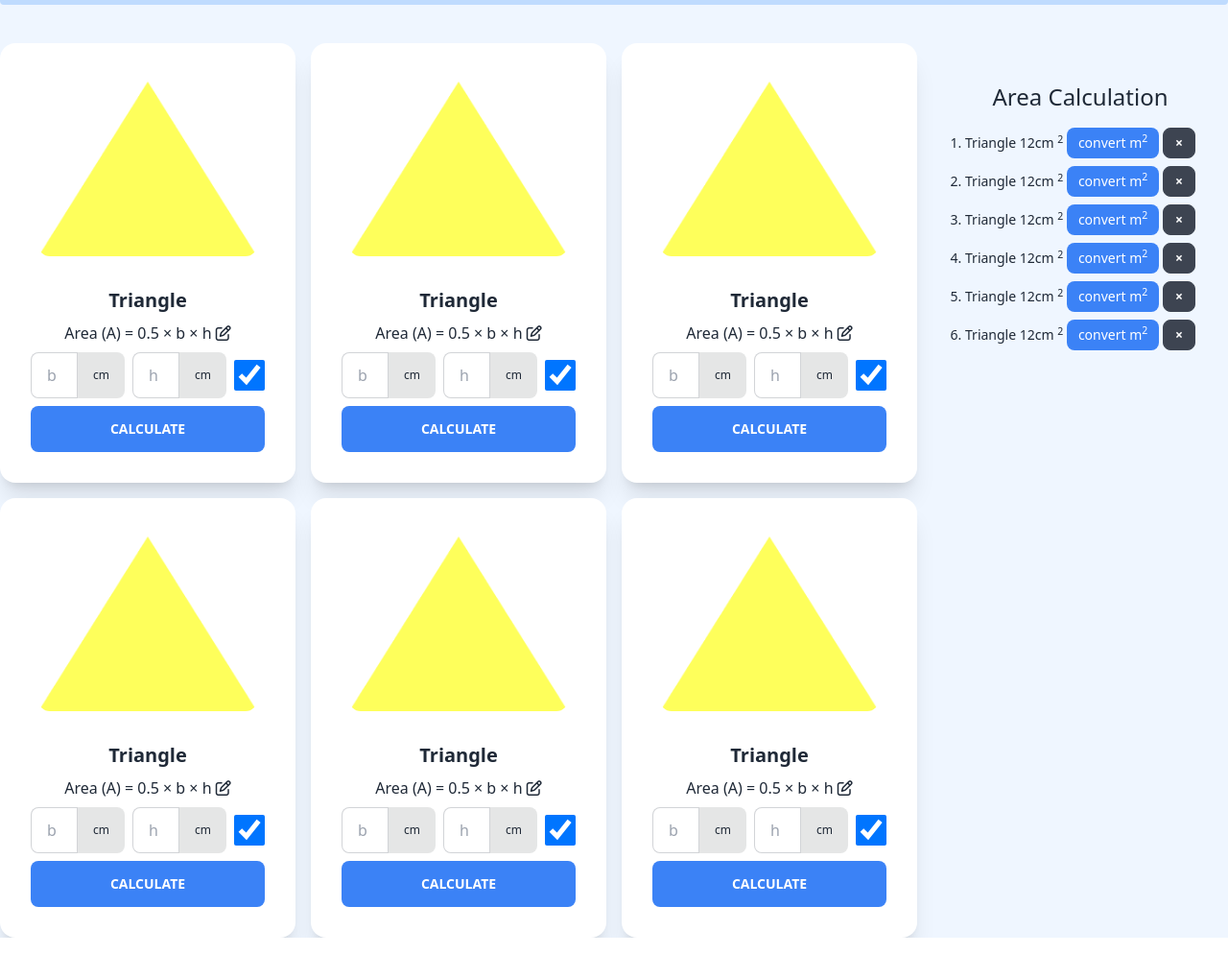
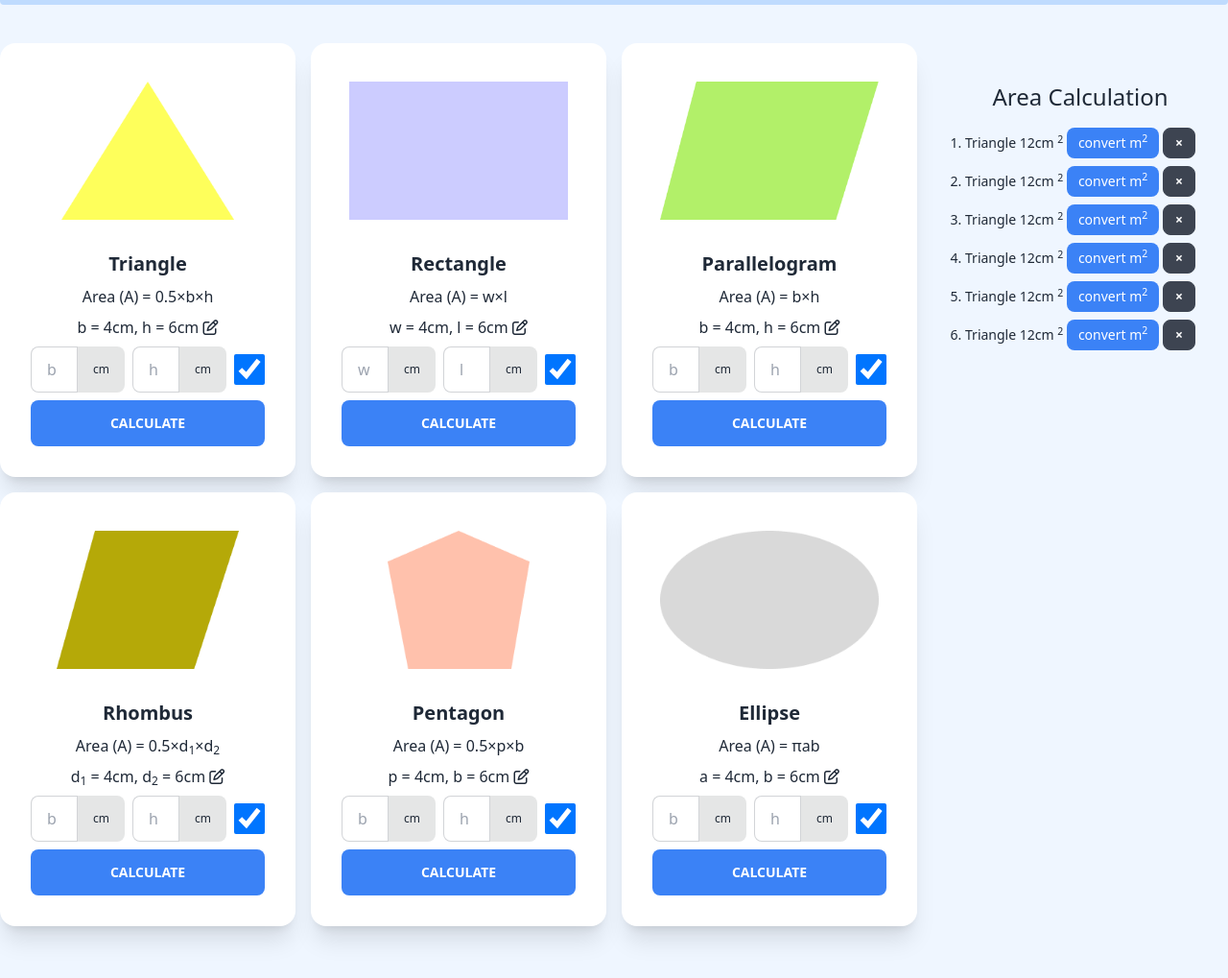
Before and after one commit to aburaihan8715/geometry-genius, a website: page public/index.html in a window 1280 px wide. Shown: the part 67-1086 px from the top of the page at 96% size. Before the commit the page ends 1044 px from the top, so only its background shows below. Drawn offline with Linux system fonts and the light colour scheme.

Commit message:
triangle calculation done

```diff
--- a/public/index.html
+++ b/public/index.html
@@ -37,17 +37,194 @@
     <main class="">
       <div class="max-w-7xl mx-auto">
         <div class="grid grid-cols-1 sm:grid-cols-2 md:grid-cols-3 lg:grid-cols-4 gap-4">
-          <!-- triangle 1-->
+          <!-- triangle-->
           <div
             class="card bg-base-100 shadow-xl sm:col-start-1 sm:col-end-2 sm:row-start-1 sm:row-end-2 md:col-start-1 md:col-end-2 md:row-start-1 md:row-end-2 lg:col-start-1 lg:col-end-2 lg:row-start-1 lg:row-end-2"
           >
             <figure class="px-10 pt-10">
-              <img src="/public/assets/images/triangle.png" alt="triangle" class="rounded-xl" />
+              <img src="/public/assets/images/triangle.png" alt="triangle" class="h-36" />
             </figure>
-            <div class="card-body items-center text-center">
+            <div class="card-body justify-between items-center text-center">
               <h2 class="card-title">Triangle</h2>
+              <div>Area (A) = 0.5&times;b&times;h</div>
               <div>
-                Area (A) = <span>0.5 </span>&times <span>b</span> &times<span> h</span> <span><i class="fa-regular fa-pen-to-square"></i></span>
+                b = <span id="triangle-base-number">4</span>cm, h = <span id="triangle-height-number">6</span>cm <button><i class="fa-regular fa-pen-to-square"></i></button>
+              </div>
+              <div class="flex justify-center items-center gap-2">
+                <div class="form-control">
+                  <label class="input-group input-group-xs">
+                    <input id="triangle-base-input" type="text" placeholder="b" class="input input-bordered w-full" />
+                    <span>cm</span>
+                  </label>
+                </div>
+                <div class="form-control">
+                  <label class="input-group input-group-xs">
+                    <input id="triangle-height-input" type="text" placeholder="h" class="input input-bordered w-full" />
+                    <span>cm</span>
+                  </label>
+                </div>
+                <div class="flex items-center">
+                  <input type="checkbox" checked="checked" class="checked:bg-blue-500 checkbox-lg border-none" />
+                </div>
+              </div>
+              <div class="card-actions w-full">
+                <button id="triangle-btn" class="btn bg-blue-500 hover:bg-blue-700 border-none w-full">Calculate</button>
+              </div>
+            </div>
+          </div>
+
+          <!-- rectangle-->
+          <div
+            class="card bg-base-100 shadow-xl sm:col-start-1 sm:col-end-2 sm:row-start-2 sm:row-end-2 md:col-start-2 md:col-end-3 md:row-start-1 md:row-end-2 lg:col-start-2 lg:col-end-3 lg:row-start-1 lg:row-end-2"
+          >
+            <figure class="px-10 pt-10">
+              <img src="/public/assets/images/rectangle.png" alt="triangle" class="h-36" />
+            </figure>
+            <div class="card-body justify-between items-center text-center">
+              <h2 class="card-title">Rectangle</h2>
+              <div>Area (A) = w&times;l</div>
+              <div>
+                w = 4cm, l = 6cm <button><i class="fa-regular fa-pen-to-square"></i></button>
+              </div>
+              <div class="flex justify-center items-center gap-2">
+                <div class="form-control">
+                  <label class="input-group input-group-xs">
+                    <input type="text" placeholder="w" class="input input-bordered w-full" />
+                    <span>cm</span>
+                  </label>
+                </div>
+                <div class="form-control">
+                  <label class="input-group input-group-xs">
+                    <input type="text" placeholder="l" class="input input-bordered w-full" />
+                    <span>cm</span>
+                  </label>
+                </div>
+                <div class="flex items-center">
+                  <input type="checkbox" checked="checked" class="checked:bg-blue-500 checkbox-lg border-none" />
+                </div>
+              </div>
+              <div class="card-actions w-full">
+                <button class="btn bg-blue-500 hover:bg-blue-700 border-none w-full">Calculate</button>
+              </div>
+            </div>
+          </div>
+          <!-- parallelogram-->
+          <div
+            class="card bg-base-100 shadow-xl sm:col-start-1 sm:col-end-2 sm:row-start-3 sm:row-end-4 md:col-start-1 md:col-end-2 md:row-start-2 md:row-end-3 lg:col-start-3 lg:col-end-4 lg:row-start-1 lg:row-end-2"
+          >
+            <figure class="px-10 pt-10">
+              <img src="/public/assets/images/parallelogram.png" alt="triangle" class="h-36" />
+            </figure>
+            <div class="card-body justify-between items-center text-center">
+              <h2 class="card-title">Parallelogram</h2>
+              <div>Area (A) = b&times;h</div>
+              <div>
+                b = 4cm, h = 6cm <button><i class="fa-regular fa-pen-to-square"></i></button>
+              </div>
+              <div class="flex justify-center items-center gap-2">
+                <div class="form-control">
+                  <label class="input-group input-group-xs">
+                    <input type="text" placeholder="b" class="input input-bordered w-full" />
+                    <span>cm</span>
+                  </label>
+                </div>
+                <div class="form-control">
+                  <label class="input-group input-group-xs">
+                    <input type="text" placeholder="h" class="input input-bordered w-full" />
+                    <span>cm</span>
+                  </label>
+                </div>
+                <div class="flex items-center">
+                  <input type="checkbox" checked="checked" class="checked:bg-blue-500 checkbox-lg border-none" />
+                </div>
+              </div>
+              <div class="card-actions w-full">
+                <button class="btn bg-blue-500 hover:bg-blue-700 border-none w-full">Calculate</button>
+              </div>
+            </div>
+          </div>
+          <!-- rhombus-->
+          <div
+            class="card bg-base-100 shadow-xl sm:col-start-1 sm:col-end-2 sm:row-start-4 sm:row-end-5 md:col-start-2 md:col-end-3 md:row-start-2 md:row-end-3 lg:col-start-1 lg:col-end-2 lg:row-start-2 lg:row-end-3"
+          >
+            <figure class="px-10 pt-10">
+              <img src="/public/assets/images/rhombus.png" alt="triangle" class="h-36" />
+            </figure>
+            <div class="card-body justify-between items-center text-center">
+              <h2 class="card-title">Rhombus</h2>
+              <div>Area (A) = 0.5&times;d<sub>1</sub>&times;d<sub>2</sub></div>
+              <div>
+                d<sub>1</sub> = 4cm, d<sub>2</sub> = 6cm <button><i class="fa-regular fa-pen-to-square"></i></button>
+              </div>
+              <div class="flex justify-center items-center gap-2">
+                <div class="form-control">
+                  <label class="input-group input-group-xs">
+                    <input type="text" placeholder="b" class="input input-bordered w-full" />
+                    <span>cm</span>
+                  </label>
+                </div>
+                <div class="form-control">
+                  <label class="input-group input-group-xs">
+                    <input type="text" placeholder="h" class="input input-bordered w-full" />
+                    <span>cm</span>
+                  </label>
+                </div>
+                <div class="flex items-center">
+                  <input type="checkbox" checked="checked" class="checked:bg-blue-500 checkbox-lg border-none" />
+                </div>
+              </div>
+              <div class="card-actions w-full">
+                <button class="btn bg-blue-500 hover:bg-blue-700 border-none w-full">Calculate</button>
+              </div>
+            </div>
+          </div>
+          <!-- pentagon -->
+          <div
+            class="card bg-base-100 shadow-xl sm:col-start-1 sm:col-end-2 sm:row-start-5 sm:row-end-6 md:col-start-1 md:col-end-2 md:row-start-3 md:row-end-4 lg:col-start-2 lg:col-end-3 lg:row-start-2 lg:row-end-3"
+          >
+            <figure class="px-10 pt-10">
+              <img src="/public/assets/images/pentagon.png" alt="triangle" class="h-36" />
+            </figure>
+            <div class="card-body justify-between items-center text-center">
+              <h2 class="card-title">Pentagon</h2>
+              <div>Area (A) = 0.5&times;p&times;b</div>
+              <div>
+                p = 4cm, b = 6cm <button><i class="fa-regular fa-pen-to-square"></i></button>
+              </div>
+              <div class="flex justify-center items-center gap-2">
+                <div class="form-control">
+                  <label class="input-group input-group-xs">
+                    <input type="text" placeholder="b" class="input input-bordered w-full" />
+                    <span>cm</span>
+                  </label>
+                </div>
+                <div class="form-control">
+                  <label class="input-group input-group-xs">
+                    <input type="text" placeholder="h" class="input input-bordered w-full" />
+                    <span>cm</span>
+                  </label>
+                </div>
+                <div class="flex items-center">
+                  <input type="checkbox" checked="checked" class="checked:bg-blue-500 checkbox-lg border-none" />
+                </div>
+              </div>
+              <div class="card-actions w-full">
+                <button class="btn bg-blue-500 hover:bg-blue-700 border-none w-full">Calculate</button>
+              </div>
+            </div>
+          </div>
+          <!-- ellipse -->
+          <div
+            class="card bg-base-100 shadow-xl sm:col-start-1 sm:col-end-2 sm:row-start-6 sm:row-end-7 md:col-start-2 md:col-end-3 md:row-start-3 md:row-end-4 lg:col-start-3 lg:col-end-4 lg:row-start-2 lg:row-end-3"
+          >
+            <figure class="px-10 pt-10">
+              <img src="/public/assets/images/ellipse.png" alt="triangle" class="h-36" />
+            </figure>
+            <div class="card-body justify-between items-center text-center">
+              <h2 class="card-title">Ellipse</h2>
+              <div>Area (A) = &pi;ab</div>
+              <div>
+                a = 4cm, b = 6cm <button><i class="fa-regular fa-pen-to-square"></i></button>
               </div>
               <div class="flex justify-center items-center gap-2">
                 <div class="form-control">
@@ -72,178 +249,7 @@
             </div>
           </div>
 
-          <!-- rectangle 2-->
-          <div
-            class="card bg-base-100 shadow-xl sm:col-start-1 sm:col-end-2 sm:row-start-2 sm:row-end-2 md:col-start-2 md:col-end-3 md:row-start-1 md:row-end-2 lg:col-start-2 lg:col-end-3 lg:row-start-1 lg:row-end-2"
-          >
-            <figure class="px-10 pt-10">
-              <img src="/public/assets/images/triangle.png" alt="triangle" class="rounded-xl" />
-            </figure>
-            <div class="card-body items-center text-center">
-              <h2 class="card-title">Triangle</h2>
-              <div>
-                Area (A) = <span>0.5 </span>&times <span>b</span> &times<span> h</span> <span><i class="fa-regular fa-pen-to-square"></i></span>
-              </div>
-              <div class="flex justify-center items-center gap-2">
-                <div class="form-control">
-                  <label class="input-group input-group-xs">
-                    <input type="text" placeholder="b" class="input input-bordered w-full" />
-                    <span>cm</span>
-                  </label>
-                </div>
-                <div class="form-control">
-                  <label class="input-group input-group-xs">
-                    <input type="text" placeholder="h" class="input input-bordered w-full" />
-                    <span>cm</span>
-                  </label>
-                </div>
-                <div class="flex items-center">
-                  <input type="checkbox" checked="checked" class="checked:bg-blue-500 checkbox-lg border-none" />
-                </div>
-              </div>
-              <div class="card-actions w-full">
-                <button class="btn bg-blue-500 hover:bg-blue-700 border-none w-full">Calculate</button>
-              </div>
-            </div>
-          </div>
-          <!-- parallelogram  3-->
-          <div
-            class="card bg-base-100 shadow-xl sm:col-start-1 sm:col-end-2 sm:row-start-3 sm:row-end-4 md:col-start-1 md:col-end-2 md:row-start-2 md:row-end-3 lg:col-start-3 lg:col-end-4 lg:row-start-1 lg:row-end-2"
-          >
-            <figure class="px-10 pt-10">
-              <img src="/public/assets/images/triangle.png" alt="triangle" class="rounded-xl" />
-            </figure>
-            <div class="card-body items-center text-center">
-              <h2 class="card-title">Triangle</h2>
-              <div>
-                Area (A) = <span>0.5 </span>&times <span>b</span> &times<span> h</span> <span><i class="fa-regular fa-pen-to-square"></i></span>
-              </div>
-              <div class="flex justify-center items-center gap-2">
-                <div class="form-control">
-                  <label class="input-group input-group-xs">
-                    <input type="text" placeholder="b" class="input input-bordered w-full" />
-                    <span>cm</span>
-                  </label>
-                </div>
-                <div class="form-control">
-                  <label class="input-group input-group-xs">
-                    <input type="text" placeholder="h" class="input input-bordered w-full" />
-                    <span>cm</span>
-                  </label>
-                </div>
-                <div class="flex items-center">
-                  <input type="checkbox" checked="checked" class="checked:bg-blue-500 checkbox-lg border-none" />
-                </div>
-              </div>
-              <div class="card-actions w-full">
-                <button class="btn bg-blue-500 hover:bg-blue-700 border-none w-full">Calculate</button>
-              </div>
-            </div>
-          </div>
-          <!-- rhombus  4-->
-          <div
-            class="card bg-base-100 shadow-xl sm:col-start-1 sm:col-end-2 sm:row-start-4 sm:row-end-5 md:col-start-2 md:col-end-3 md:row-start-2 md:row-end-3 lg:col-start-1 lg:col-end-2 lg:row-start-2 lg:row-end-3"
-          >
-            <figure class="px-10 pt-10">
-              <img src="/public/assets/images/triangle.png" alt="triangle" class="rounded-xl" />
-            </figure>
-            <div class="card-body items-center text-center">
-              <h2 class="card-title">Triangle</h2>
-              <div>
-                Area (A) = <span>0.5 </span>&times <span>b</span> &times<span> h</span> <span><i class="fa-regular fa-pen-to-square"></i></span>
-              </div>
-              <div class="flex justify-center items-center gap-2">
-                <div class="form-control">
-                  <label class="input-group input-group-xs">
-                    <input type="text" placeholder="b" class="input input-bordered w-full" />
-                    <span>cm</span>
-                  </label>
-                </div>
-                <div class="form-control">
-                  <label class="input-group input-group-xs">
-                    <input type="text" placeholder="h" class="input input-bordered w-full" />
-                    <span>cm</span>
-                  </label>
-                </div>
-                <div class="flex items-center">
-                  <input type="checkbox" checked="checked" class="checked:bg-blue-500 checkbox-lg border-none" />
-                </div>
-              </div>
-              <div class="card-actions w-full">
-                <button class="btn bg-blue-500 hover:bg-blue-700 border-none w-full">Calculate</button>
-              </div>
-            </div>
-          </div>
-          <!-- pentagon 5-->
-          <div
-            class="card bg-base-100 shadow-xl sm:col-start-1 sm:col-end-2 sm:row-start-5 sm:row-end-6 md:col-start-1 md:col-end-2 md:row-start-3 md:row-end-4 lg:col-start-2 lg:col-end-3 lg:row-start-2 lg:row-end-3"
-          >
-            <figure class="px-10 pt-10">
-              <img src="/public/assets/images/triangle.png" alt="triangle" class="rounded-xl" />
-            </figure>
-            <div class="card-body items-center text-center">
-              <h2 class="card-title">Triangle</h2>
-              <div>
-                Area (A) = <span>0.5 </span>&times <span>b</span> &times<span> h</span> <span><i class="fa-regular fa-pen-to-square"></i></span>
-              </div>
-              <div class="flex justify-center items-center gap-2">
-                <div class="form-control">
-                  <label class="input-group input-group-xs">
-                    <input type="text" placeholder="b" class="input input-bordered w-full" />
-                    <span>cm</span>
-                  </label>
-                </div>
-                <div class="form-control">
-                  <label class="input-group input-group-xs">
-                    <input type="text" placeholder="h" class="input input-bordered w-full" />
-                    <span>cm</span>
-                  </label>
-                </div>
-                <div class="flex items-center">
-                  <input type="checkbox" checked="checked" class="checked:bg-blue-500 checkbox-lg border-none" />
-                </div>
-              </div>
-              <div class="card-actions w-full">
-                <button class="btn bg-blue-500 hover:bg-blue-700 border-none w-full">Calculate</button>
-              </div>
-            </div>
-          </div>
-          <!-- ellipse  6-->
-          <div
-            class="card bg-base-100 shadow-xl sm:col-start-1 sm:col-end-2 sm:row-start-6 sm:row-end-7 md:col-start-2 md:col-end-3 md:row-start-3 md:row-end-4 lg:col-start-3 lg:col-end-4 lg:row-start-2 lg:row-end-3"
-          >
-            <figure class="px-10 pt-10">
-              <img src="/public/assets/images/triangle.png" alt="triangle" class="rounded-xl" />
-            </figure>
-            <div class="card-body items-center text-center">
-              <h2 class="card-title">Triangle</h2>
-              <div>
-                Area (A) = <span>0.5 </span>&times <span>b</span> &times<span> h</span> <span><i class="fa-regular fa-pen-to-square"></i></span>
-              </div>
-              <div class="flex justify-center items-center gap-2">
-                <div class="form-control">
-                  <label class="input-group input-group-xs">
-                    <input type="text" placeholder="b" class="input input-bordered w-full" />
-                    <span>cm</span>
-                  </label>
-                </div>
-                <div class="form-control">
-                  <label class="input-group input-group-xs">
-                    <input type="text" placeholder="h" class="input input-bordered w-full" />
-                    <span>cm</span>
-                  </label>
-                </div>
-                <div class="flex items-center">
-                  <input type="checkbox" checked="checked" class="checked:bg-blue-500 checkbox-lg border-none" />
-                </div>
-              </div>
-              <div class="card-actions w-full">
-                <button class="btn bg-blue-500 hover:bg-blue-700 border-none w-full">Calculate</button>
-              </div>
-            </div>
-          </div>
-
-          <!-- sidebar 7-->
+          <!-- sidebar -->
           <div
             class="order-first sm:order-last px-8 sm:px-0 sm:col-start-2 sm:col-end-3 sm:row-start-1 sm:row-end-7 md:col-start-3 md:col-end-4 md:row-start-1 md:row-end-4 lg:col-start-4 lg:col-end-5 lg:row-start-1 lg:row-end-3"
           >
@@ -289,46 +295,36 @@
               </ul>
             </div>
           </div>
-          <!-- card 1 end -->
         </div>
       </div>
     </main>
-
-    <!--
-    <div class="container mx-auto">
-      <div class="grid grid-cols-1 sm:grid-cols-2 md:grid-cols-3 lg:grid-cols-4">
-        <div class="bg-red-900 sm:col-start-1 sm:col-end-2 sm:row-start-1 sm:row-end-2 md:col-start-1 md:col-end-2 md:row-start-1 md:row-end-2 lg:col-start-1 lg:col-end-2 lg:row-start-1 lg:row-end-2">
-          <h2 class="text-2xl">Lorem ipsum dolor sit amet consectetur. 1</h2>
-          <p>Lorem ipsum dolor, sit amet consectetur adipisicing elit. Similique voluptatem quidem modi, est quas distinctio quibusdam cum sapiente molestias? Sequi, commodi ipsam. Mollitia obcaecati animi, cum distinctio, voluptatum id officiis qui nobis reiciendis dolorem nihil omnis aliquid autem adipisci voluptas!</p>
-        </div>
-        <div class="bg-red-200 sm:col-start-1 sm:col-end-2 sm:row-start-2 sm:row-end-2 md:col-start-2 md:col-end-3 md:row-start-1 md:row-end-2 lg:col-start-2 lg:col-end-3 lg:row-start-1 lg:row-end-2">
-          <h2 class="text-2xl">Lorem ipsum dolor sit amet consectetur. 2</h2>
-          <p>Lorem ipsum dolor, sit amet consectetur adipisicing elit. Similique voluptatem quidem modi, est quas distinctio quibusdam cum sapiente molestias? Sequi, commodi ipsam. Mollitia obcaecati animi, cum distinctio, voluptatum id officiis qui nobis reiciendis dolorem nihil omnis aliquid autem adipisci voluptas!</p>
-        </div>
-        <div class="bg-red-300 sm:col-start-1 sm:col-end-2 sm:row-start-3 sm:row-end-4 md:col-start-1 md:col-end-2 md:row-start-2 md:row-end-3 lg:col-start-3 lg:col-end-4 lg:row-start-1 lg:row-end-2">
-          <h2 class="text-2xl">Lorem ipsum dolor sit amet consectetur. 3</h2>
-          <p>Lorem ipsum dolor, sit amet consectetur adipisicing elit. Similique voluptatem quidem modi, est quas distinctio quibusdam cum sapiente molestias? Sequi, commodi ipsam. Mollitia obcaecati animi, cum distinctio, voluptatum id officiis qui nobis reiciendis dolorem nihil omnis aliquid autem adipisci voluptas!</p>
-        </div>
-        <div class="bg-red-400 sm:col-start-1 sm:col-end-2 sm:row-start-4 sm:row-end-5 md:col-start-2 md:col-end-3 md:row-start-2 md:row-end-3 lg:col-start-1 lg:col-end-2 lg:row-start-2 lg:row-end-3">
-          <h2 class="text-2xl">Lorem ipsum dolor sit amet consectetur. 4</h2>
-          <p>Lorem ipsum dolor, sit amet consectetur adipisicing elit. Similique voluptatem quidem modi, est quas distinctio quibusdam cum sapiente molestias? Sequi, commodi ipsam. Mollitia obcaecati animi, cum distinctio, voluptatum id officiis qui nobis reiciendis dolorem nihil omnis aliquid autem adipisci voluptas!</p>
-        </div>
-        <div class="bg-red-500 sm:col-start-1 sm:col-end-2 sm:row-start-5 sm:row-end-6 md:col-start-1 md:col-end-2 md:row-start-3 md:row-end-4 lg:col-start-2 lg:col-end-3 lg:row-start-2 lg:row-end-3">
-          <h2 class="text-2xl">Lorem ipsum dolor sit amet consectetur. 5</h2>
-          <p>Lorem ipsum dolor, sit amet consectetur adipisicing elit. Similique voluptatem quidem modi, est quas distinctio quibusdam cum sapiente molestias? Sequi, commodi ipsam. Mollitia obcaecati animi, cum distinctio, voluptatum id officiis qui nobis reiciendis dolorem nihil omnis aliquid autem adipisci voluptas!</p>
-        </div>
-        <div class="bg-red-600 sm:col-start-1 sm:col-end-2 sm:row-start-6 sm:row-end-7 md:col-start-2 md:col-end-3 md:row-start-3 md:row-end-4 lg:col-start-3 lg:col-end-4 lg:row-start-2 lg:row-end-3">
-          <h2 class="text-2xl">Lorem ipsum dolor sit amet consectetur. 6</h2>
-          <p>Lorem ipsum dolor, sit amet consectetur adipisicing elit. Similique voluptatem quidem modi, est quas distinctio quibusdam cum sapiente molestias? Sequi, commodi ipsam. Mollitia obcaecati animi, cum distinctio, voluptatum id officiis qui nobis reiciendis dolorem nihil omnis aliquid autem adipisci voluptas!</p>
-        </div>
-        <div class="bg-red-700 sm:col-start-2 sm:col-end-3 sm:row-start-1 sm:row-end-7 md:col-start-3 md:col-end-4 md:row-start-1 md:row-end-4 lg:col-start-4 lg:col-end-5 lg:row-start-1 lg:row-end-3">
-          <h2 class="text-2xl">side bar 7</h2>
-          <p>Lorem ipsum dolor, sit amet consectetur adipisicing elit. Similique voluptatem quidem modi, est quas distinctio quibusdam cum sapiente molestias? Sequi, commodi ipsam. Mollitia obcaecati animi, cum distinctio, voluptatum id officiis qui nobis reiciendis dolorem nihil omnis aliquid autem adipisci voluptas!</p>
-        </div>
-
-      </div>
-    </div>
-
-    -->
+    <br />
+    <br />
+    <br />
+    <br />
+    <br />
+    <br />
+    <br />
+    <br />
+    <br />
+    <br />
+    <br />
+    <br />
+    <br />
+    <br />
+    <br />
+    <br />
+    <br />
+    <br />
+    <br />
+    <br />
+    <br />
+    <br />
+    <br />
+    <script src="js/utilities.js"></script>
+    <script src="js/app.js"></script>
   </body>
 </html>
+
+
+<!-- ============end============= -->
--- a/tailwind.config.js
+++ b/tailwind.config.js
@@ -1,6 +1,6 @@
 /** @type {import('tailwindcss').Config} */
 module.exports = {
-  content: ["./public/*.{html,js}"],
+  content: ["./public/**/*.{html,js}"],
   theme: {
     extend: {},
   },
```
Also changed, not shown: public/js/app.js (added, +43 -0 lines), public/js/utilities.js (added, +34 -0 lines), public/style.css, 1 other file.
